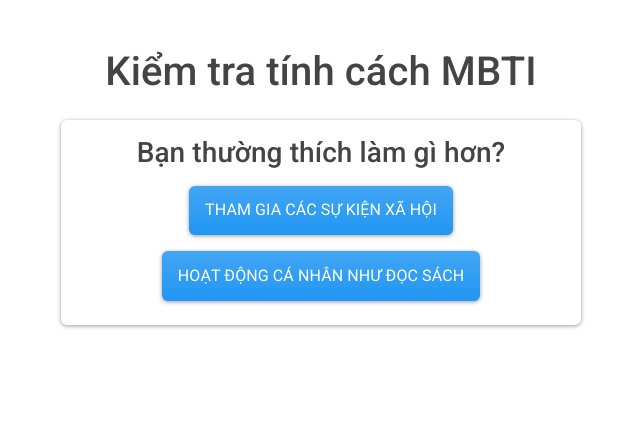
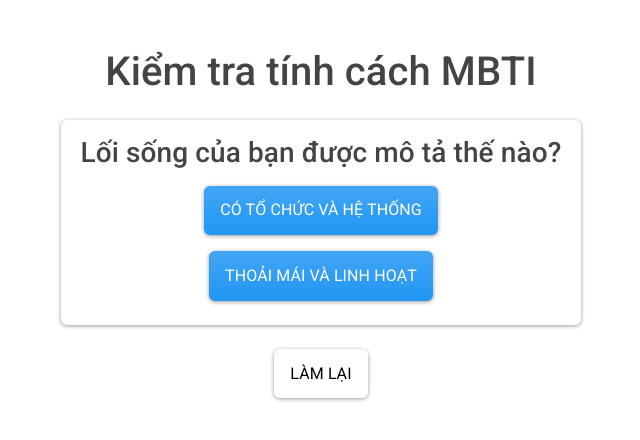
Before and after one commit to tungpham42/mbti, a React (Create React App) app: page / in a window 1280 px wide. Shown: the top 440 px of the page, without its empty margins (319-959 px from the left). Built offline with nearby package versions, Linux system fonts and the light colour scheme.

Commit message:
refactor questions list

```diff
--- a/src/MBTITest.js
+++ b/src/MBTITest.js
@@ -3,7 +3,7 @@
 import questions from "./data/questions";
 import mbtiResults from "./data/mbtiResults";
 
-// Function to shuffle the questions array using Fisher-Yates algorithm
+// Function to shuffle an array using Fisher-Yates algorithm
 const shuffleArray = (array) => {
   const shuffledArray = [...array];
   for (let i = shuffledArray.length - 1; i > 0; i--) {
@@ -20,10 +20,23 @@
   const [mbtiType, setMbtiType] = useState("");
   const [shuffledQuestions, setShuffledQuestions] = useState([]);
 
-  // Shuffle questions when the component mounts
+  // Shuffle questions and options when the component mounts
   useEffect(() => {
-    setShuffledQuestions(shuffleArray(questions));
+    shuffleQuestions();
   }, []);
+
+  // Function to shuffle questions and options
+  const shuffleQuestions = () => {
+    const shuffled = shuffleArray(questions);
+    const shuffledWithOptions = shuffled.map((question) => ({
+      ...question,
+      options: shuffleArray(question.options),
+    }));
+    setShuffledQuestions(shuffledWithOptions);
+    setAnswers([]);
+    setCurrentQuestionIndex(0);
+    setShowResult(false);
+  };
 
   // Handles the selection of an answer and moves to the next question
   const handleAnswer = (trait) => {
@@ -112,6 +125,12 @@
           </Card.Body>
         </Card>
       )}
+
+      <div className="text-center mt-4">
+        <Button variant="secondary" onClick={shuffleQuestions}>
+          Làm lại
+        </Button>
+      </div>
     </Container>
   );
 };
--- a/src/data/questions.js
+++ b/src/data/questions.js
@@ -1,10 +1,11 @@
 const questions = [
   {
     id: 1,
-    question: "Bạn lấy năng lượng từ đâu?",
+    question:
+      "Bạn có cảm thấy thoải mái khi giao tiếp trong các tình huống xã hội không?",
     options: [
-      { text: "Hướng ngoại", trait: "E" },
-      { text: "Hướng nội", trait: "I" },
+      { text: "Thích giao tiếp với nhiều người", trait: "E" },
+      { text: "Thích giao tiếp với một nhóm nhỏ", trait: "I" },
     ],
   },
   {
@@ -242,6 +243,58 @@
       { text: "Tìm kiếm giải pháp nhanh chóng và thử nghiệm", trait: "P" },
     ],
   },
+  {
+    id: 31,
+    question: "Bạn có xu hướng giải quyết các vấn đề xã hội như thế nào?",
+    options: [
+      { text: "Đưa ra giải pháp cụ thể và thực tế", trait: "T" },
+      { text: "Tìm cách hiểu và đồng cảm với mọi người", trait: "F" },
+    ],
+  },
+  {
+    id: 32,
+    question: "Bạn cảm thấy thế nào khi có sự thay đổi trong công việc?",
+    options: [
+      { text: "Thích ứng nhanh chóng và tìm cách cải thiện", trait: "P" },
+      { text: "Cảm thấy không thoải mái và muốn ổn định", trait: "J" },
+    ],
+  },
+  {
+    id: 33,
+    question: "Khi đối diện với tình huống mới, bạn thường làm gì?",
+    options: [
+      { text: "Đánh giá kỹ lưỡng và chuẩn bị trước", trait: "S" },
+      { text: "Lập kế hoạch ngay lập tức để thử nghiệm", trait: "N" },
+    ],
+  },
+  {
+    id: 34,
+    question: "Bạn xử lý các tình huống khẩn cấp như thế nào?",
+    options: [
+      { text: "Tập trung vào việc giải quyết ngay lập tức", trait: "T" },
+      {
+        text: "Dành thời gian để xem xét cảm xúc và phản ứng của mọi người",
+        trait: "F",
+      },
+    ],
+  },
+  {
+    id: 35,
+    question: "Khi giải quyết vấn đề, bạn thích làm gì hơn?",
+    options: [
+      { text: "Dựa vào các thông tin cụ thể và rõ ràng", trait: "S" },
+      { text: "Dựa vào sự phán đoán và mối liên kết trừu tượng", trait: "N" },
+    ],
+  },
+  {
+    id: 36,
+    question:
+      "Khi bạn phải đưa ra quyết định quan trọng, bạn thường nghĩ đến điều gì?",
+    options: [
+      { text: "Dựa trên sự logic và tính hợp lý", trait: "T" },
+      { text: "Dựa trên cảm xúc và sự tác động đến người khác", trait: "F" },
+    ],
+  },
 ];
 
 export default questions;
```
